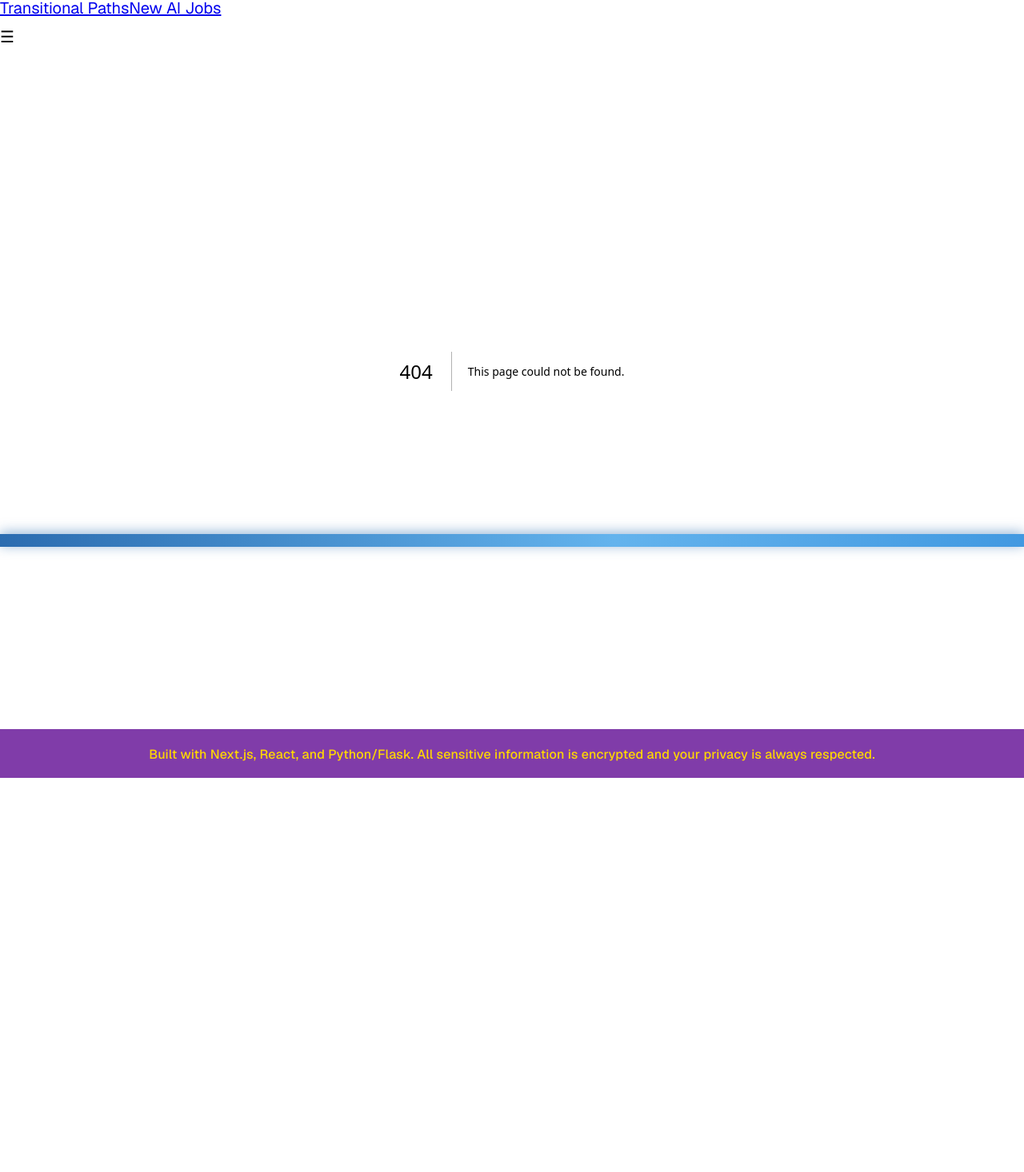
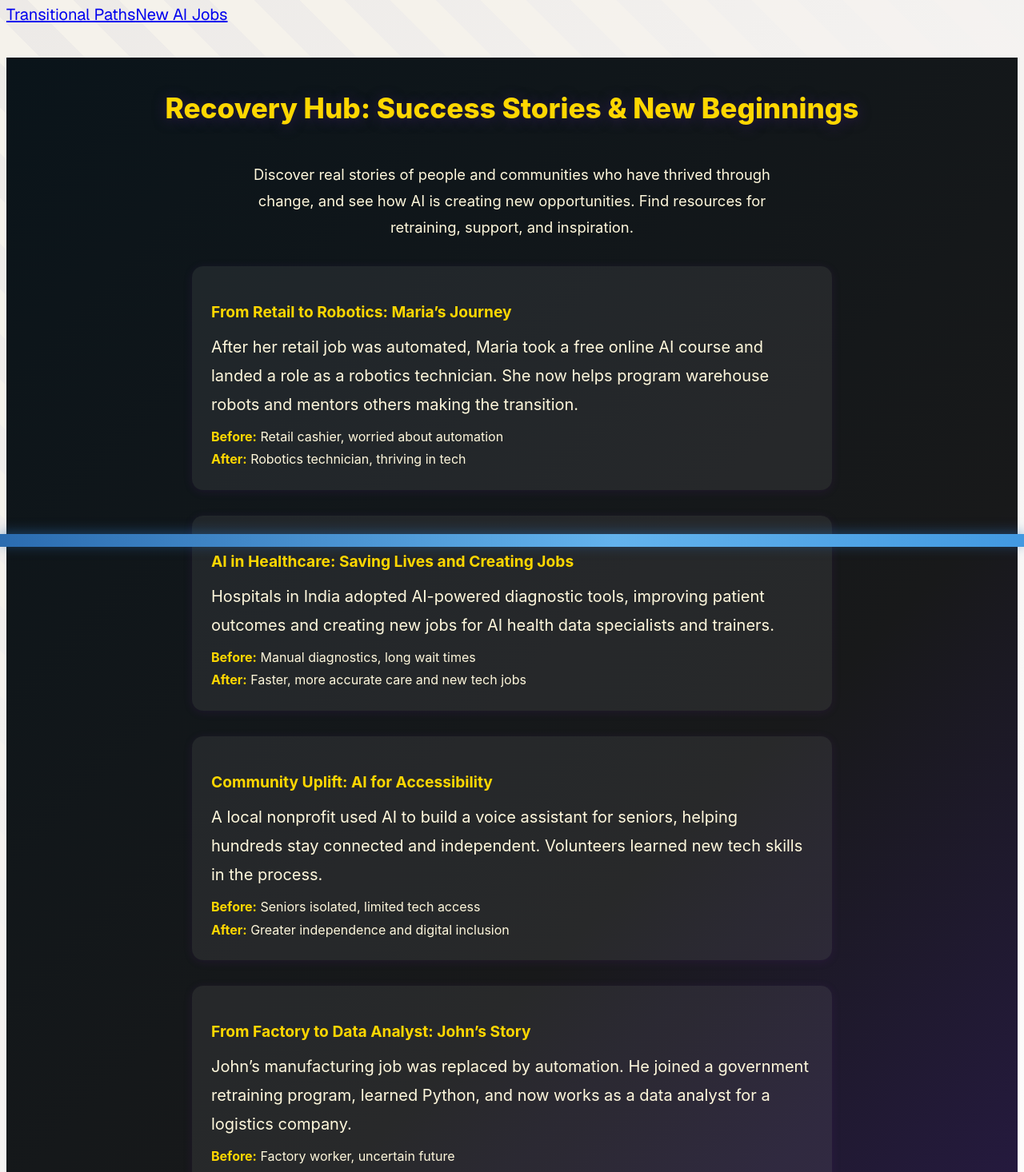
Before and after one commit to Shellzonit/auralis-sanctuary-, a Next.js app: page /recovery in a window 1280 px wide. Before the commit this address had no page. Shown: the part 116-1582 px from the top of the page at 80% size. Before the commit the page ends 1089 px from the top, so only its background shows below. Built offline with nearby package versions, Linux system fonts and the light colour scheme.

Commit message:
feat: add Recovery Hub page with AI success stories and resilience resources

```diff
--- /dev/null
+++ b/app/recovery/page.tsx
@@ -0,0 +1,76 @@
+"use client";
+
+import React from "react";
+
+const STORIES = [
+  {
+    title: "From Retail to Robotics: Maria’s Journey",
+    text: "After her retail job was automated, Maria took a free online AI course and landed a role as a robotics technician. She now helps program warehouse robots and mentors others making the transition.",
+    before: "Retail cashier, worried about automation",
+    after: "Robotics technician, thriving in tech"
+  },
+  {
+    title: "AI in Healthcare: Saving Lives and Creating Jobs",
+    text: "Hospitals in India adopted AI-powered diagnostic tools, improving patient outcomes and creating new jobs for AI health data specialists and trainers.",
+    before: "Manual diagnostics, long wait times",
+    after: "Faster, more accurate care and new tech jobs"
+  },
+  {
+    title: "Community Uplift: AI for Accessibility",
+    text: "A local nonprofit used AI to build a voice assistant for seniors, helping hundreds stay connected and independent. Volunteers learned new tech skills in the process.",
+    before: "Seniors isolated, limited tech access",
+    after: "Greater independence and digital inclusion"
+  },
+  {
+    title: "From Factory to Data Analyst: John’s Story",
+    text: "John’s manufacturing job was replaced by automation. He joined a government retraining program, learned Python, and now works as a data analyst for a logistics company.",
+    before: "Factory worker, uncertain future",
+    after: "Data analyst, new career in AI logistics"
+  }
+];
+
+const RESOURCES = [
+  { name: "AI Reskilling Programs (Coursera)", url: "https://www.coursera.org/collections/ai-reskilling" },
+  { name: "Workforce Retraining (edX)", url: "https://www.edx.org/learn/retraining" },
+  { name: "Mental Health Support (Mental Health America)", url: "https://mhanational.org/" },
+  { name: "AI for Good (UN)", url: "https://aiforgood.itu.int/" }
+];
+
+export default function RecoveryHubPage() {
+  return (
+    <main
+      style={{
+        minHeight: "100vh",
+        background: "linear-gradient(135deg, #0a141a 0%, #18191a 60%, #2a1a4d 100%)",
+        fontFamily: "Inter, Arial, sans-serif",
+        display: "flex",
+        flexDirection: "column",
+        alignItems: "center",
+        padding: "0 1rem",
+      }}
+    >
+      <h1 style={{ fontSize: "2.2rem", fontWeight: 800, color: "#ffd700", margin: "32px 0 16px 0", textShadow: "0 2px 16px #2a1a4d" }}>
+        Recovery Hub: Success Stories & New Beginnings
+      </h1>
+      <p style={{ color: '#fff8dc', fontSize: '1.15rem', maxWidth: 700, textAlign: 'center', marginBottom: 32 }}>
+        Discover real stories of people and communities who have thrived through change, and see how AI is creating new opportunities. Find resources for retraining, support, and inspiration.
+      </p>
+      <section style={{ width: '100%', maxWidth: 800, display: 'flex', flexDirection: 'column', gap: 32 }}>
+        {STORIES.map((s, i) => (
+          <div key={i} style={{ background: 'rgba(255,255,255,0.07)', borderRadius: 14, padding: 24, boxShadow: '0 2px 12px #6a1b9a22' }}>
+            <h2 style={{ color: '#ffd700', fontSize: '1.2rem', marginBottom: 8 }}>{s.title}</h2>
+            <div style={{ color: '#fff8dc', marginBottom: 8 }}>{s.text}</div>
+            <div style={{ color: '#ffd700', fontSize: '1rem' }}><strong>Before:</strong> <span style={{ color: '#fff8dc' }}>{s.before}</span></div>
+            <div style={{ color: '#ffd700', fontSize: '1rem' }}><strong>After:</strong> <span style={{ color: '#fff8dc' }}>{s.after}</span></div>
+          </div>
+        ))}
+        <div style={{ background: 'rgba(255,255,255,0.07)', borderRadius: 14, padding: 24 }}>
+          <h2 style={{ color: '#ffd700', fontSize: '1.2rem', marginBottom: 8 }}>Resources for Resilience</h2>
+          <ul style={{ color: '#fff8dc' }}>
+            {RESOURCES.map(r => <li key={r.name}><a href={r.url} target="_blank" rel="noopener noreferrer" style={{ color: '#ffd700', fontWeight: 600 }}>{r.name}</a></li>)}
+          </ul>
+        </div>
+      </section>
+    </main>
+  );
+}
```
